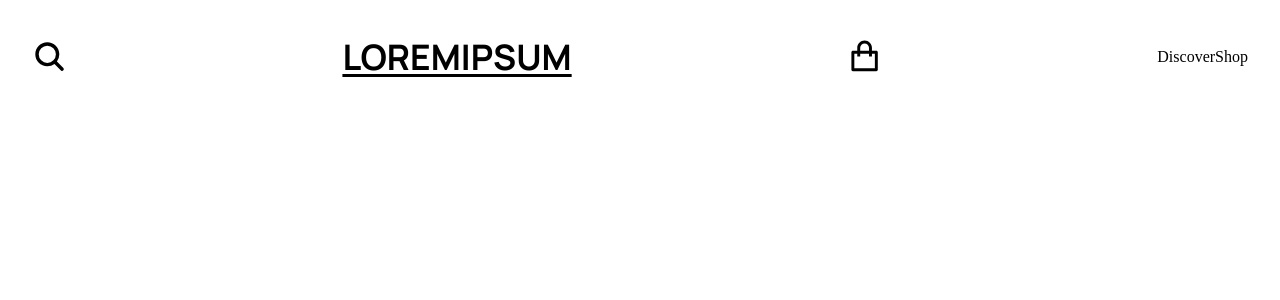
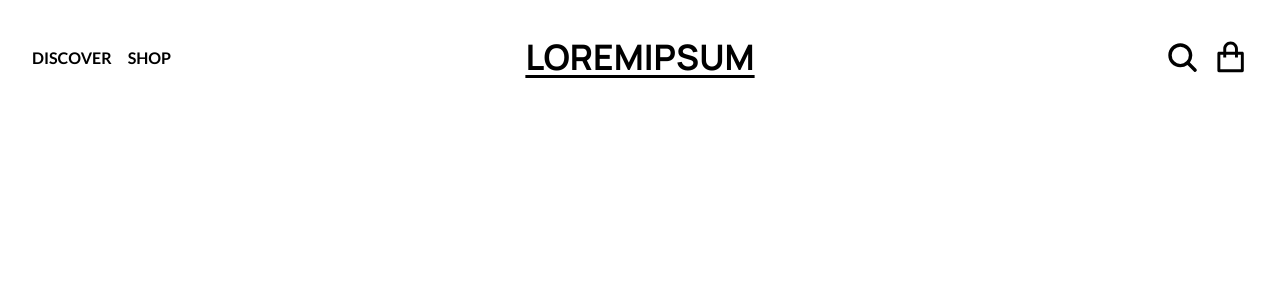
Before and after one commit to dylewskii/shopping-cart, a React (Vite) app: page / in a window 1280 px wide. Shown: the top 300 px of the page. Built offline with nearby package versions, Linux system fonts and the light colour scheme.

Commit message:
style FilterableSection to fit inside Header

```diff
--- a/src/components/header/Header.module.css
+++ b/src/components/header/Header.module.css
@@ -1,7 +1,7 @@
 header {
-  display: flex;
-  justify-content: space-between;
-  align-items: center;
+  display: grid;
+  grid-template-columns: repeat(3, 1fr);
+  grid-template-rows: 1fr 1fr;
 }
 
 .headingBox > h1 {
@@ -9,9 +9,66 @@ header {
   font-size: 1rem;
   font-size: clamp(1rem, 0.6rem + 2vw, 3rem);
   text-decoration: underline;
-  text-underline-offset: 4px;
+  text-underline-offset: 5px;
+}
+
+.searchBox {
+  display: flex;
+  justify-content: flex-start;
+  align-items: center;
+}
+
+.basketBox {
+  display: flex;
+  justify-content: flex-end;
+  align-items: center;
 }
 
 .icon {
   font-size: clamp(1.4rem, 0.6rem + 2vw, 3rem);
+  cursor: pointer;
 }
+
+.filterableSection {
+  grid-column: span 3;
+  display: flex;
+  justify-content: space-around;
+  align-items: center;
+  gap: 1rem;
+  margin: 1rem 0;
+}
+
+.discoverLink,
+.shopLink {
+  font-family: "bold";
+  background: none;
+  border: none;
+  text-transform: uppercase;
+  font-size: clamp(0.8rem, 0.3rem + 2vw, 1rem);
+}
+
+@media (min-width: 800px) {
+  .searchBox,
+  .basketBox {
+    grid-column: 3;
+    grid-row: 1;
+    display: flex;
+    justify-content: flex-end;
+    align-items: center;
+  }
+
+  .searchBox {
+    margin-right: 3rem;
+  }
+
+  .headingBox {
+    grid-column: 2;
+    grid-row: 1;
+  }
+
+  .filterableSection {
+    grid-column: 1;
+    grid-row: 1;
+    justify-content: flex-start;
+  }
+}
```
